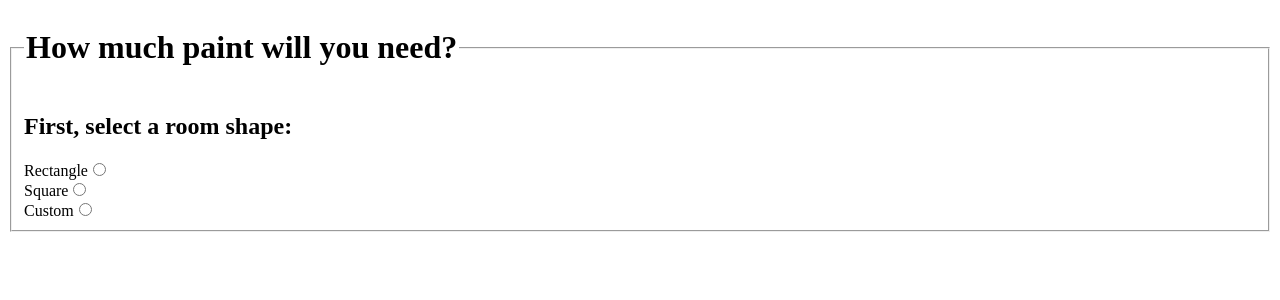
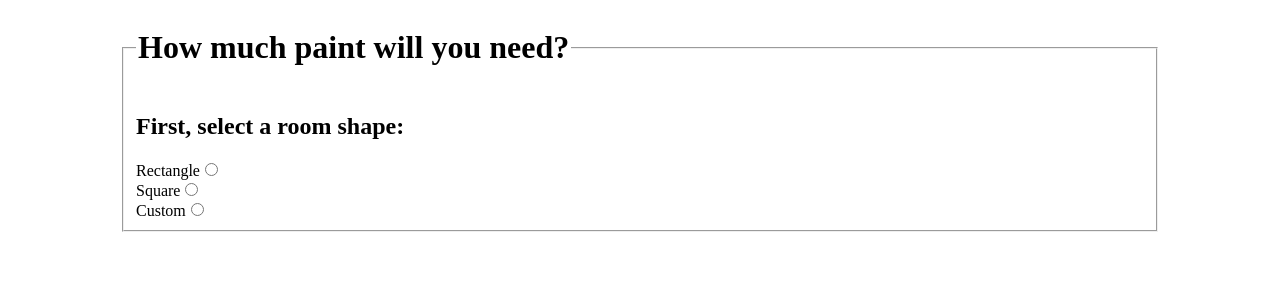
Before and after one commit to ShawnO86/paint-amount, a Vue app: page / in a window 1280 px wide. Shown: the top 300 px of the page. Built offline with nearby package versions, Linux system fonts and the light colour scheme.

Commit message:
Add files via upload

```diff
--- a/src/App.vue
+++ b/src/App.vue
@@ -17,3 +17,10 @@ export default {
   },
 };
 </script>
+
+<style>
+#app {
+  max-width: 65rem;
+  margin: 0 auto;
+}
+</style>
```
Also changed, not shown: src/components/customForm.vue (line endings or trailing spaces), src/components/measureForm.vue (line endings or trailing spaces), src/components/rectangleForm.vue (line endings or trailing spaces), src/components/roomShape.vue (line endings or trailing spaces), src/components/squareForm.vue (line endings or trailing spaces), 4 other files (tests, documents, lock files or other folders).
